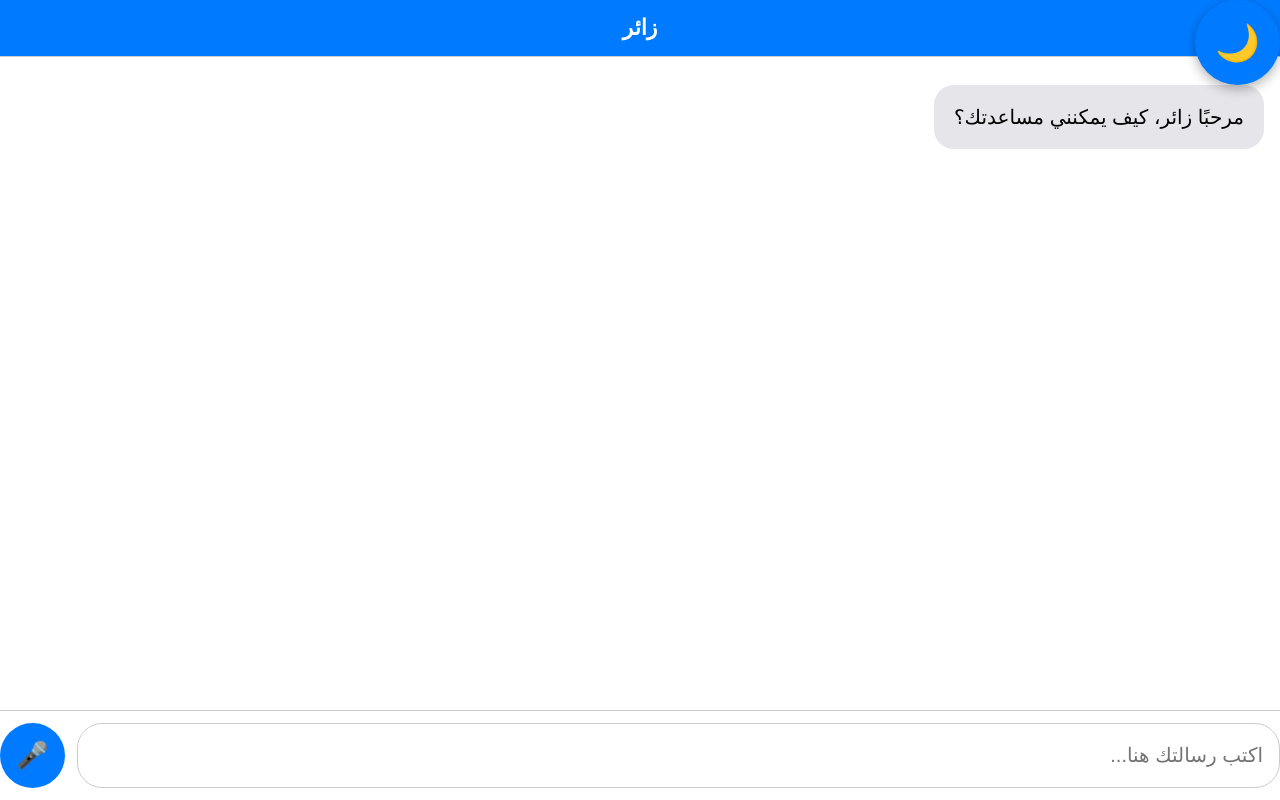
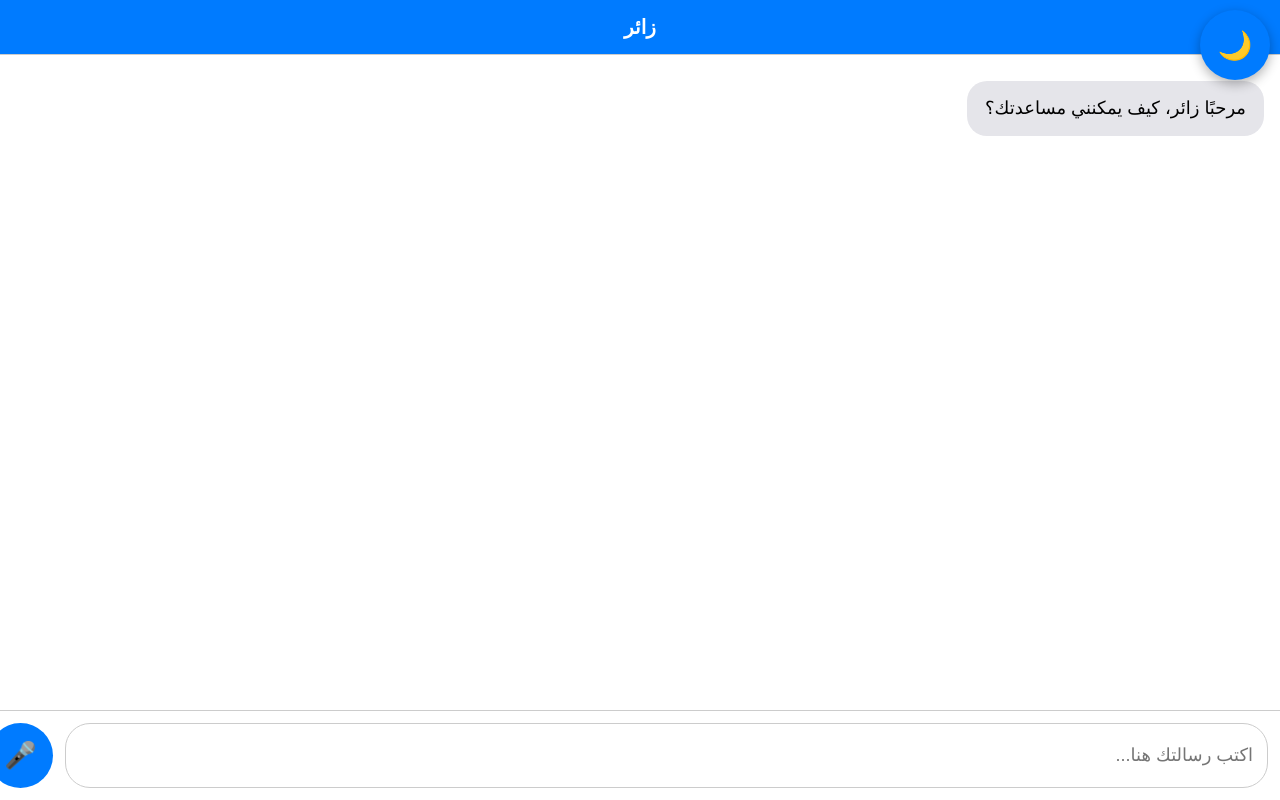
Before and after one commit to Hamoudi4app/Hamoudi-Ai, a Flask app: page /chat in a window 1280 px wide. Run offline with Flask 3, Linux system fonts and the light colour scheme.

Commit message:
Update index.html

```diff
--- a/templates/index.html
+++ b/templates/index.html
@@ -3,113 +3,68 @@
 <head>
   <meta charset="UTF-8" />
   <meta name="viewport" content="width=device-width, initial-scale=1, viewport-fit=cover" />
-  <title>Hamoudi Ai</title>
+  <title>Chat App</title>
   <style>
-    :root {
-      /* ألوان أساسية */
-      --primary: #007bff;
-      --primary-dark: #0056b3;
-      --bg-light: #f9f9f9;
-      --bg-card: #ffffff;
-      --border: #cccccc;
-      --text: #000000;
-      --text-invert: #ffffff;
-
-      /* أحجام متجاوبة افتراضية */
-      --bubble-font: 2.2vw;
-      --input-font: 2vw;
-      --send-size: 8vw;
-      --send-font: 3vw;
-    }
-
-    /* ضبط للجوال واللابتوب */
-    @media (max-width: 600px) {
-      :root {
-        --bubble-font: 18px;
-        --input-font: 18px;
-        --send-size: 70px;
-        --send-font: 28px;
-      }
-    }
-    @media (min-width: 1024px) {
-      :root {
-        --bubble-font: 20px;
-        --input-font: 20px;
-        --send-size: 65px;
-        --send-font: 26px;
-      }
-    }
-
-    * { box-sizing: border-box; }
-
     body {
       font-family: Arial, sans-serif;
       margin: 0;
       padding: 0;
-      background: var(--bg-light);
-      color: var(--text);
+      background: #f9f9f9;
       height: 100vh;
       display: flex;
       flex-direction: column;
     }
 
-    /* زر تبديل الثيم */
     #theme-toggle-container {
       position: fixed;
-      top: env(safe-area-inset-top, 10px);
-      right: env(safe-area-inset-right, 10px);
+      top: 10px;
+      right: 10px;
       z-index: 10;
     }
     #toggle-theme {
-      width: 85px;
-      height: 85px;
+      width: 70px;
+      height: 70px;
       border: none;
       border-radius: 50%;
-      background: var(--primary);
-      color: var(--text-invert);
-      font-size: 36px;
+      background: #007bff;
+      color: #fff;
+      font-size: 28px;
       cursor: pointer;
       display: flex;
       align-items: center;
       justify-content: center;
       box-shadow: 0 4px 12px rgba(0,0,0,0.3);
-      transition: transform 0.4s ease, background 0.4s ease, color 0.4s ease;
+      transition: transform 0.4s ease;
     }
-    #toggle-theme:active { transform: scale(0.92) rotate(20deg); }
 
-    /* هيدر الاسم */
     #sidebar-username {
       padding: 15px;
       font-weight: bold;
-      background: var(--primary);
-      color: var(--text-invert);
+      background: #007bff;
+      color: #fff;
       text-align: center;
-      font-size: 22px;
+      font-size: 20px;
     }
 
-    /* صندوق الدردشة يملأ الشاشة ويترك مساحة للمدخل */
     #chat-box {
       flex: 1;
       overflow-y: auto;
-      border-top: 1px solid var(--border);
-      border-bottom: 1px solid var(--border);
+      border-top: 1px solid #ccc;
+      border-bottom: 1px solid #ccc;
       padding: 16px;
-      background: var(--bg-card);
+      background: #fff;
       display: flex;
       flex-direction: column;
-      /* مسافة أسفل لمنع تغطية المدخل المثبت */
-      padding-bottom: calc(var(--send-size) + 28px);
-      scroll-behavior: smooth;
+      padding-bottom: 90px; /* مساحة للمدخل */
     }
 
-    /* فقاعات الرسائل */
     .message {
       max-width: 80%;
-      padding: 16px 20px;
+      padding: 14px 18px;
       border-radius: 20px;
-      margin: 12px 0;
-      font-size: var(--bubble-font);
-      line-height: 1.6;
+      margin: 10px 0;
+      font-size: 18px;
+      line-height: 1.5;
       word-wrap: break-word;
     }
     .message.ai {
@@ -118,91 +73,78 @@
       align-self: flex-start;
     }
     .message.user {
-      background: var(--primary);
-      color: var(--text-invert);
+      background: #007bff;
+      color: #fff;
       align-self: flex-end;
     }
 
-    .avatar { display: none; }
-
-    /* خانة الإدخال مثبتة أسفل الشاشة */
     #input-area {
       position: fixed;
-      bottom: env(safe-area-inset-bottom, 0);
+      bottom: 0;
       left: 0;
       right: 0;
       width: 100%;
       display: flex;
       gap: 12px;
-      padding: 12px env(safe-area-inset-right, 12px) 12px env(safe-area-inset-left, 12px);
-      background: var(--bg-card);
-      border-top: 1px solid var(--border);
+      padding: 12px;
+      background: #fff;
+      border-top: 1px solid #ccc;
       z-index: 5;
     }
 
     #input {
       flex: 1;
-      padding: 14px 16px;
-      font-size: var(--input-font);
-      border: 1px solid var(--border);
+      padding: 14px;
+      font-size: 18px;
+      border: 1px solid #ccc;
       border-radius: 25px;
       outline: none;
-      background: #fff;
-      color: var(--text);
     }
 
     #send-btn {
-      width: var(--send-size);
-      height: var(--send-size);
-      font-size: var(--send-font);
+      width: 65px;
+      height: 65px;
+      font-size: 26px;
       border: none;
-      background: var(--primary);
-      color: var(--text-invert);
+      background: #007bff;
+      color: #fff;
       border-radius: 50%;
       cursor: pointer;
       display: flex;
       align-items: center;
       justify-content: center;
-      transition: transform 0.25s ease, background 0.25s ease;
+      transition: transform 0.25s ease;
     }
-    #send-btn:active { background: var(--primary-dark); transform: scale(0.94); }
+    #send-btn:active { background: #0056b3; transform: scale(0.94); }
 
     /* الوضع الداكن */
-    .dark-mode {
-      background: #222;
-      color: #eee;
-    }
-    .dark-mode #toggle-theme { background: #444; color: #eee; }
-    .dark-mode #chat-box {
-      background: #333;
-      border-color: #444;
-    }
-    .dark-mode #input {
-      background: #444;
-      color: #eee;
-      border-color: #555;
-    }
-    .dark-mode #send-btn {
-      background: #555;
-      color: #eee;
-    }
+    .dark-mode { background: #222; color: #eee; }
+    .dark-mode #chat-box { background: #333; border-color: #444; }
+    .dark-mode #input { background: #444; color: #eee; border-color: #555; }
+    .dark-mode #send-btn { background: #555; color: #eee; }
     .dark-mode .message.ai { background: #444; color: #fff; }
     .dark-mode .message.user { background: #0056b3; color: #fff; }
+
+    /* روابط داخل الرسائل */
+    .message a {
+      color: #0645ad;
+      text-decoration: underline;
+    }
+    .dark-mode .message a {
+      color: #4da3ff;
+    }
   </style>
 </head>
 <body>
-  <!-- زر تبديل الثيم -->
   <div id="theme-toggle-container">
-    <button id="toggle-theme" aria-label="Toggle theme">🌙</button>
+    <button id="toggle-theme">🌙</button>
   </div>
 
   <div id="sidebar-username"></div>
-
-  <div id="chat-box" aria-live="polite" aria-atomic="false"></div>
-
+  <div id="chat-box"></div>
   <div id="input-area">
     <input id="input" type="text" placeholder="اكتب رسالتك هنا..." autocomplete="off" />
-    <button id="send-btn" aria-label="Send">🎤</button>
+    <button id="send-btn">🎤</button>
   </div>
 
   <script>
@@ -215,7 +157,14 @@
     function addMessage(text, sender = "ai") {
       const div = document.createElement("div");
       div.className = "message " + sender;
-      div.textContent = text;
+
+      // تحويل الروابط إلى عناصر <a>
+      const linkedText = text.replace(
+        /(https?:\/\/[^\s]+)/g,
+        '<a href="$1" target="_blank" rel="noopener noreferrer">$1</a>'
+      );
+
+      div.innerHTML = linkedText;
       chatBox.appendChild(div);
       chatBox.scrollTop = chatBox.scrollHeight;
       saveChat();
@@ -262,6 +211,18 @@
       }
     }
 
+    inputField.addEventListener("input", () => {
+      actionBtn.textContent = inputField.value.trim().length > 0 ? "➤" : "🎤";
+    });
+
+    actionBtn.addEventListener("click", () => {
+      if (inputField.value.trim().length > 0) {
+        sendMessage();
+      } else {
+        startVoiceRecognition();
+      }
+    });
+
     function startVoiceRecognition() {
       if ("webkitSpeechRecognition" in window) {
         const recognition = new webkitSpeechRecognition();
@@ -286,59 +247,13 @@
       }
     }
 
-    // تبديل محتوى زر الإرسال بين مايك وسهم
-    inputField.addEventListener("input", () => {
-      actionBtn.textContent = inputField.value.trim().length > 0 ? "➤" : "🎤";
-    });
-
-    // إرسال أو بدء الصوت
-    actionBtn.addEventListener("click", () => {
-      if (inputField.value.trim().length > 0) {
-        sendMessage();
-      } else {
-        startVoiceRecognition();
-      }
-    });
-
-    // تبديل الثيم مع أنيميشن ودعم الاستمرارية
     toggleBtn.addEventListener("click", () => {
       document.body.classList.toggle("dark-mode");
       const isDark = document.body.classList.contains("dark-mode");
       toggleBtn.textContent = isDark ? "☀️" : "🌙";
-
-      toggleBtn.style.transform = "rotate(360deg)";
-      setTimeout(() => { toggleBtn.style.transform = "rotate(0deg)"; }, 400);
-
-      // حفظ تفضيل الثيم
-      localStorage.setItem("prefersDark", isDark ? "1" : "0");
     });
 
-    // تطبيق تفضيل الثيم المخزن
-    (function applySavedTheme() {
-      const prefersDark = localStorage.getItem("prefersDark") === "1";
-      if (prefersDark) {
-        document.body.classList.add("dark-mode");
-        toggleBtn.textContent = "☀️";
-      } else {
-        toggleBtn.textContent = "🌙";
-      }
-    })();
-
-    // تحميل المحادثة
     window.addEventListener("load", loadChat);
-
-    // معالجة ظهور لوحة المفاتيح على الهواتف لتجنب تغطية المحتوى
-    window.addEventListener("resize", () => {
-      chatBox.scrollTop = chatBox.scrollHeight;
-    });
-
-    // إرسال بالإنتر
-    inputField.addEventListener("keydown", (e) => {
-      if (e.key === "Enter") {
-        e.preventDefault();
-        sendMessage();
-      }
-    });
   </script>
 </body>
 </html>
```
